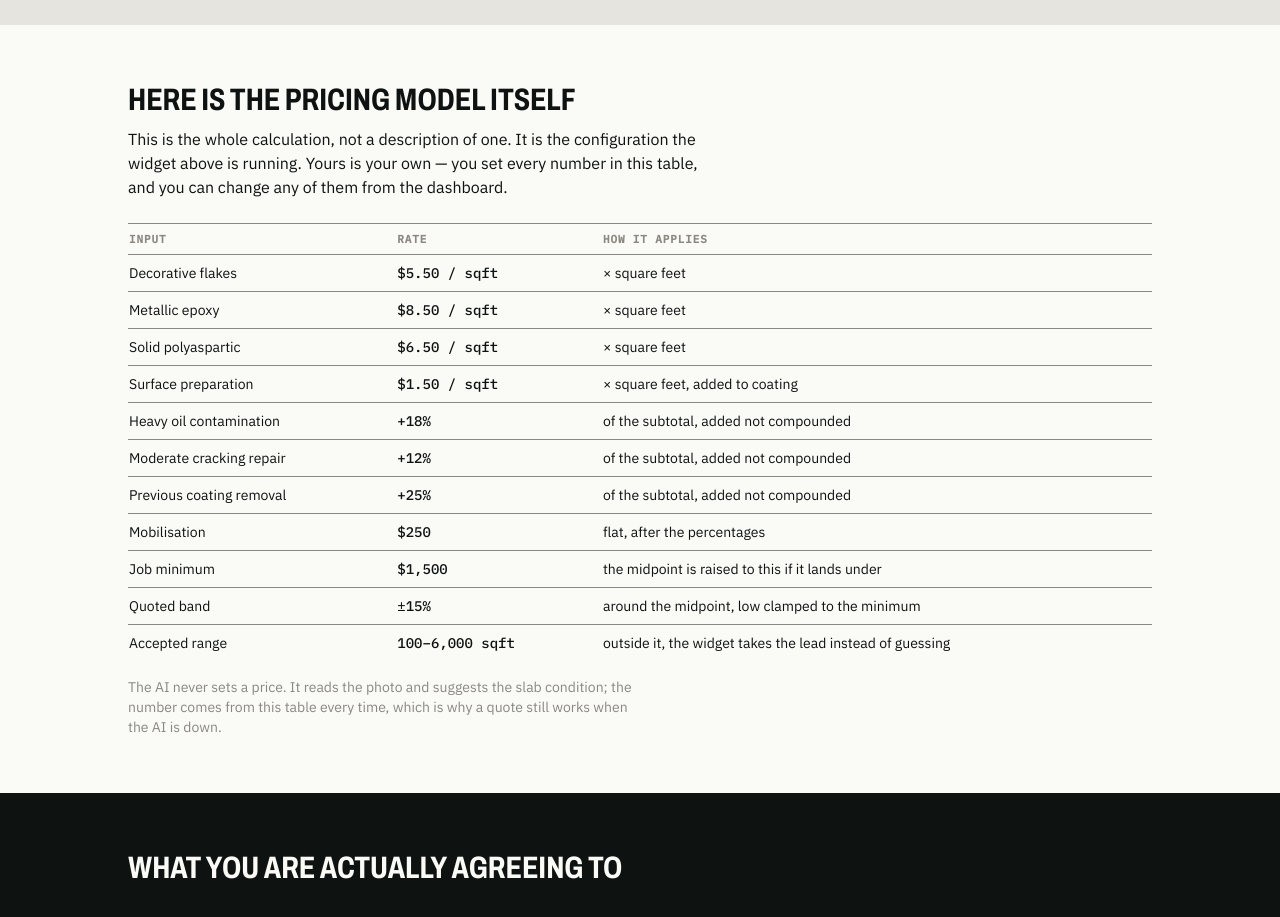
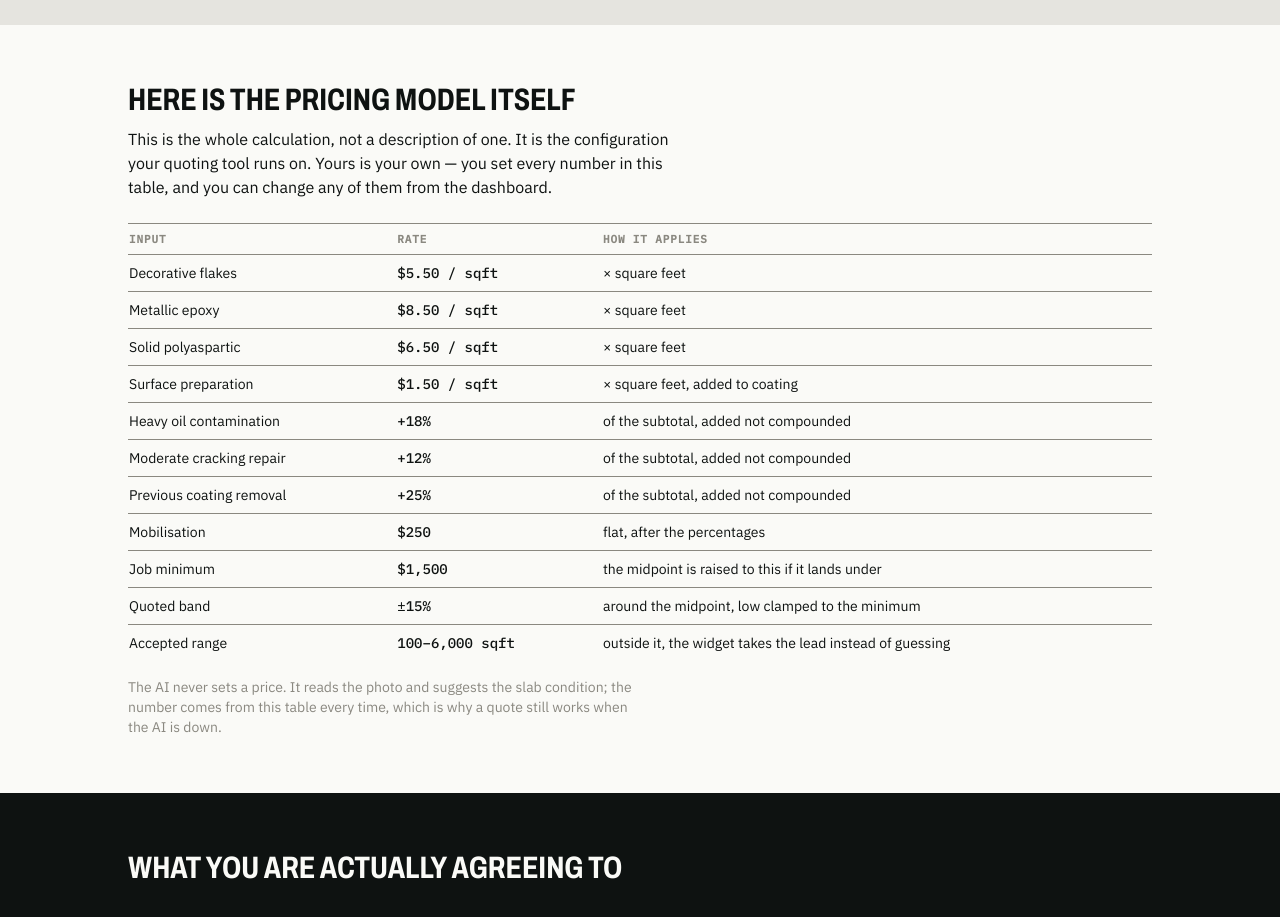
Before and after one commit to dawsennelsonv1-eng/nva-web-solutions, a Next.js app: page / in a window 1280 px wide. Shown: the part 2280-3197 px from the top of the page. Built offline with nearby package versions, Linux system fonts and the light colour scheme; no server answers.

Commit message:
phase 15a.3: gradient field layering, translucent hero base, Machinery copy

```diff
--- a/app/(public)/layout.tsx
+++ b/app/(public)/layout.tsx
@@ -13,11 +13,34 @@ import { Footer } from '@/components/site/Sections';
  *
  * pt-14 offsets the fixed 56px header. It is a padding on the wrapper rather
  * than a margin on each page so nothing can slide under the bar.
+ *
+ * ---------------------------------------------------------------------------
+ * 15A.3 — THE ONE CHANGE HERE: `bg-concrete` became `public-ground`.
+ *
+ * THIS WAS A REAL BUG, AND THE GRADIENT FIELD HAS NOT BEEN VISIBLE SINCE 15A
+ * SHIPPED. The field is `position: fixed; z-index: -1`. In CSS painting order a
+ * negative-z-index element paints BEFORE the backgrounds of in-flow block
+ * descendants — so this wrapper's opaque `bg-concrete` was painting straight
+ * over it. Nobody noticed because the hero paints its own opaque media on top
+ * and the legacy slab paints its own ground below, so the field had nothing
+ * showing anyway.
+ *
+ * `.public-ground` (phase15a.css) is Cure Gray exactly as before, EXCEPT when
+ * the subtree actually contains a field — `.public-ground:has(.gf)` goes
+ * transparent and lets it through. Only the homepage mounts one, so only the
+ * homepage changes. Every other public route — categories, pricing, demo,
+ * queue, quote, checkout, the error and not-found pages — keeps the identical
+ * opaque ground it has today. That is deliberate: those pages set ink text on
+ * a light ground, and dropping them onto a dark field unreviewed would make
+ * their copy unreadable. They join the field in 15B, when they are restyled.
+ *
+ * If :has() is unsupported the wrapper simply stays opaque and the page looks
+ * exactly as it does now — the fallback is the current state, not a broken one.
  */
 
 export default function PublicLayout({ children }: { children: ReactNode }) {
   return (
-    <div className="min-h-dvh bg-concrete">
+    <div className="public-ground min-h-dvh">
       <Header />
       <main className="pt-14">{children}</main>
       <Footer />
--- a/app/phase15a.css
+++ b/app/phase15a.css
@@ -123,6 +123,21 @@
   overflow: hidden;
   background: var(--n15-base);
   transform: translateZ(0);
+}
+
+/* THE GROUND, AND WHY IT IS A CLASS NOW (15A.3).
+   app/(public)/layout.tsx wraps every public route in an opaque block. A
+   z-index:-1 fixed element paints BEFORE the backgrounds of in-flow block
+   descendants, so that wrapper was painting straight over the field — it has
+   not been visible since 15A shipped. This keeps the identical Cure Gray
+   ground for every route, and goes transparent only for a subtree that
+   actually contains a field. Only the homepage mounts one. Where :has() is
+   unsupported the wrapper stays opaque, which is exactly today's rendering. */
+.public-ground {
+  background-color: rgb(var(--c-concrete));
+}
+.public-ground:has(.gf) {
+  background-color: transparent;
 }
 .gf-wrap {
   position: absolute;
@@ -307,9 +322,18 @@
 
 /* Placeholder while the photograph is sourced: a lit resin floor built from
    gradients — copper pour low right, steel spill low left, a faint sealer
-   glow at the horizon, over a dark ground. The ::after sheen is a hairline
-   diagonal texture that reads as a machine-trowelled surface. It is a real
-   composition, not a grey box; the site is shippable on it. */
+   glow at the horizon. The ::after sheen is a hairline diagonal texture that
+   reads as a machine-trowelled surface.
+
+   THE BASE LAYER IS TRANSLUCENT (15A.3), and that is the point: the gradient
+   field drifts visibly THROUGH the hero, so the banner is genuinely alive
+   rather than a still image sitting in front of a field nobody can see. Every
+   stop stays dark — 0.72 to 0.84 alpha over a #0a0d12 field — so the scrim
+   and the type contrast are unaffected.
+
+   When the photograph lands it is opaque and covers this, which is correct:
+   the photo becomes the hero's depth and the field carries the rest of the
+   page. */
 .hero-ph {
   position: absolute;
   inset: 0;
@@ -329,7 +353,12 @@
       rgba(var(--n15-teal), 0.16),
       rgba(var(--n15-teal), 0) 60%
     ),
-    linear-gradient(180deg, #0c1016 0%, #12161d 52%, #0a0d12 100%);
+    linear-gradient(
+      180deg,
+      rgba(12, 16, 22, 0.84) 0%,
+      rgba(18, 22, 29, 0.72) 52%,
+      rgba(10, 13, 18, 0.84) 100%
+    );
 }
 .hero-ph::after {
   content: '';
--- a/components/site/Sections.tsx
+++ b/components/site/Sections.tsx
@@ -76,9 +76,9 @@ export function Machinery() {
           Here is the pricing model itself
         </h2>
         <p className="mt-2 max-w-[60ch] text-base">
-          This is the whole calculation, not a description of one. It is the configuration the
-          widget above is running. Yours is your own — you set every number in this table, and you
-          can change any of them from the dashboard.
+          This is the whole calculation, not a description of one. It is the configuration
+          your quoting tool runs on. Yours is your own — you set every number in this
+          table, and you can change any of them from the dashboard.
         </p>
 
         <div className="mt-6 overflow-x-auto">
```
